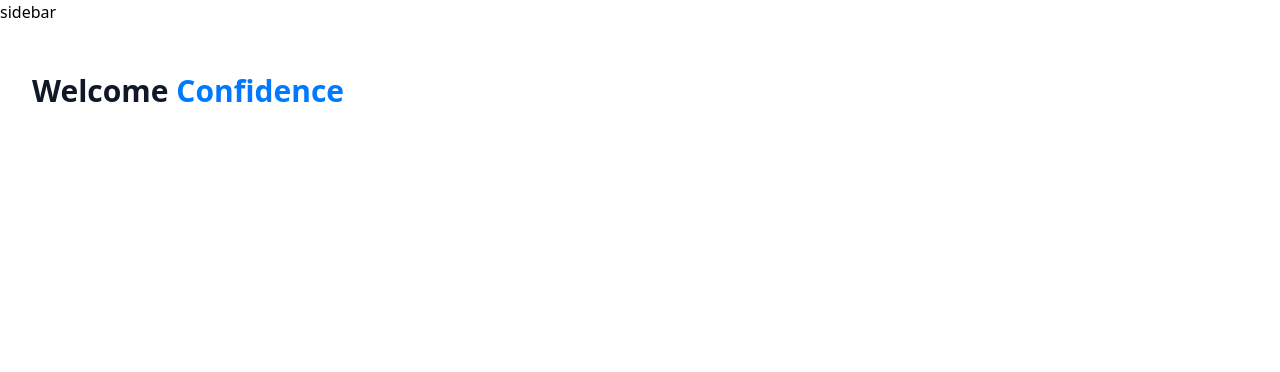
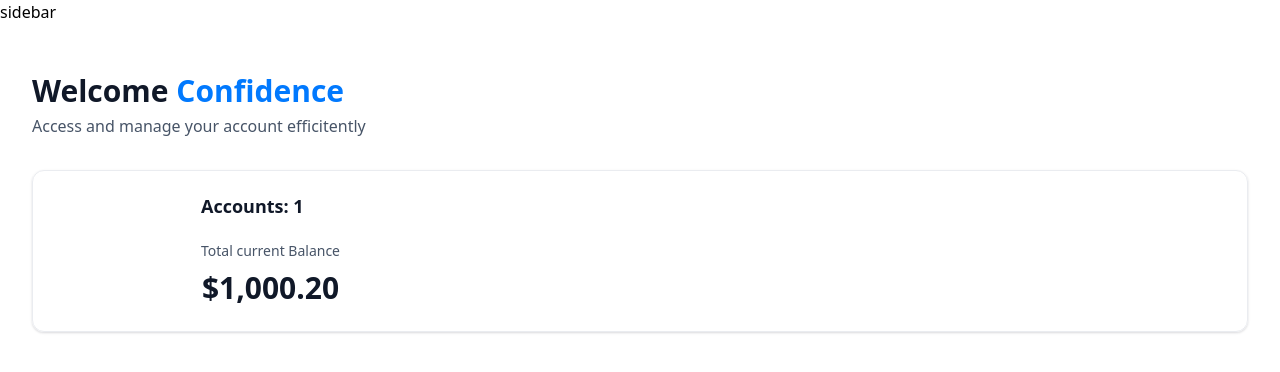
Before and after one commit to confidenceaffang/sample-online-banking, a Next.js app in the folder bankin/: page / in a window 1280 px wide. Shown: the top 372 px of the page. Built offline with nearby package versions, Linux system fonts and the light colour scheme.

Commit message:
added total balance section and installed query string library for attaining the currency from the utility library

```diff
--- a/bankin/app/(route)/page.tsx
+++ b/bankin/app/(route)/page.tsx
@@ -1,5 +1,6 @@
 import React from 'react'
 import HeaderBox from "@/components/HeaderBox"
+import TotalBalanceBox from '@/components/TotalBalanceBox';
 
 const Home = () => {
   const loggedIn = {firstname: 'Confidence'};
@@ -13,7 +14,13 @@
         title ="Welcome"
         user ={loggedIn?.firstname || "Guest"}
         subtext = "Access and manage your account efficitently"/>
+        <TotalBalanceBox
+        accounts= {[]}
+        totalBanks = {1}
+        totalCurrentBalance = {1000.20}
+        />
     </header>
+
     </div>
    </section>
   )
--- a/bankin/components/HeaderBox.tsx
+++ b/bankin/components/HeaderBox.tsx
@@ -9,6 +9,9 @@
           <span className='text-bankGradient'>&nbsp;{user}</span>
         )}
       </h1>
+      <p className='header-box-subtext'>
+          {subtext}
+      </p>
     </div>
   )
 }
--- /dev/null
+++ b/bankin/components/TotalBalanceBox.tsx
@@ -0,0 +1,30 @@
+import { formatAmount } from '@/lib/utils'
+import React from 'react'
+
+const TotalBalanceBox = ({
+    accounts=[], totalBanks, totalCurrentBalance
+}: TotlaBalanceBoxProps) => {
+  return (
+    <section className='total-balance'>
+        <div className='total-balance-chart'>
+            {/*D */}
+        </div>
+        <div className='flex flex-col gap-6'>
+            <h2 className='header-2'>
+                Accounts: {totalBanks}
+            </h2>
+            <div className='flex flex-col gap-2'>
+                <p className='total-balance-label'>
+                    Total current Balance
+                </p>
+                <p className='total-balance-amount flex-center gap-2'>
+                    {formatAmount(totalCurrentBalance)}
+                </p>
+
+            </div>
+        </div>
+    </section>
+  )
+}
+
+export default TotalBalanceBox
--- a/bankin/package.json
+++ b/bankin/package.json
@@ -15,6 +15,7 @@
     "clsx": "^2.1.1",
     "lucide-react": "^0.454.0",
     "next": "14.2.16",
+    "query-string": "^9.1.1",
     "react": "^18",
     "react-dom": "^18",
     "tailwind-merge": "^2.5.4",
```
Also changed, not shown: 1 other file (tests, documents, lock files or other folders).
